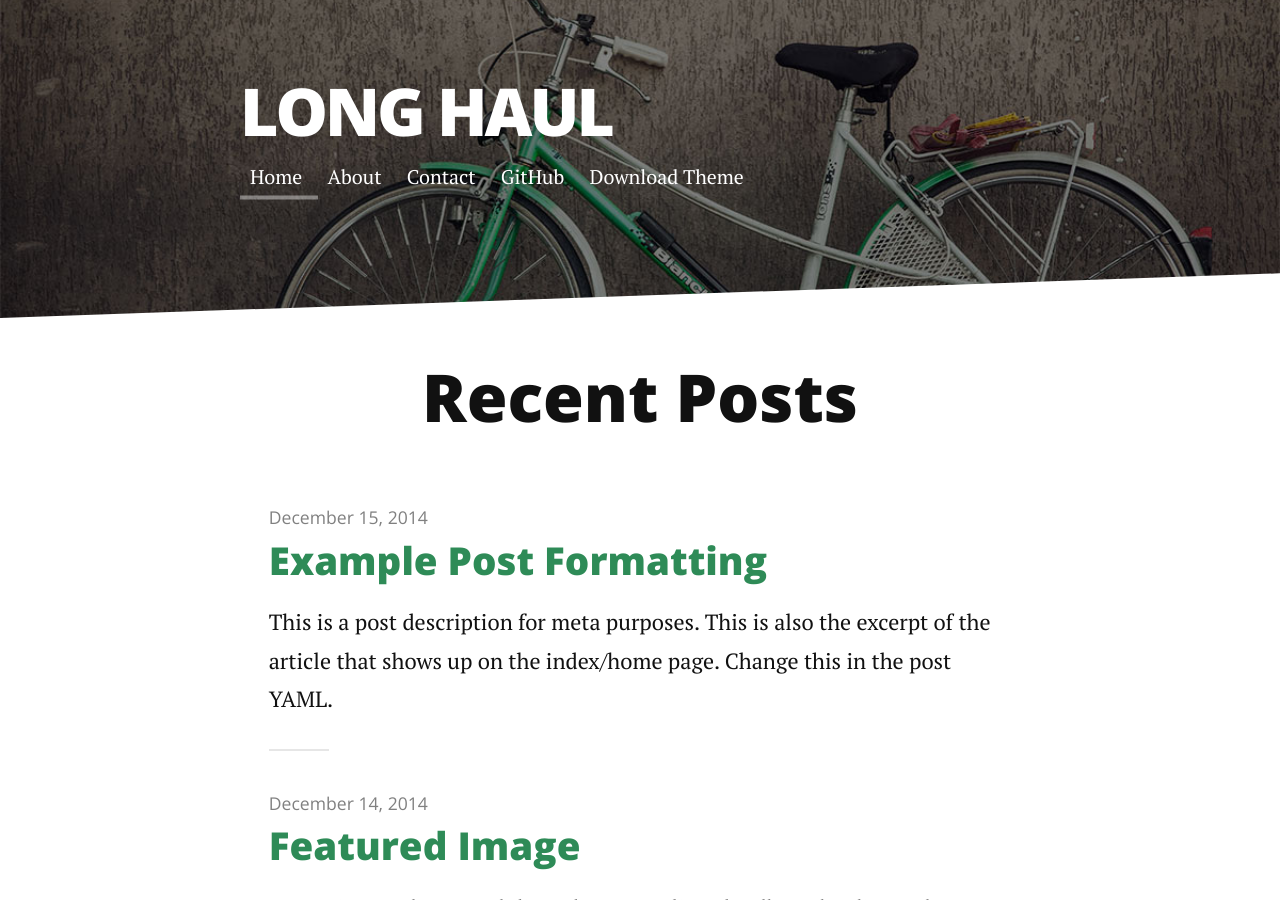
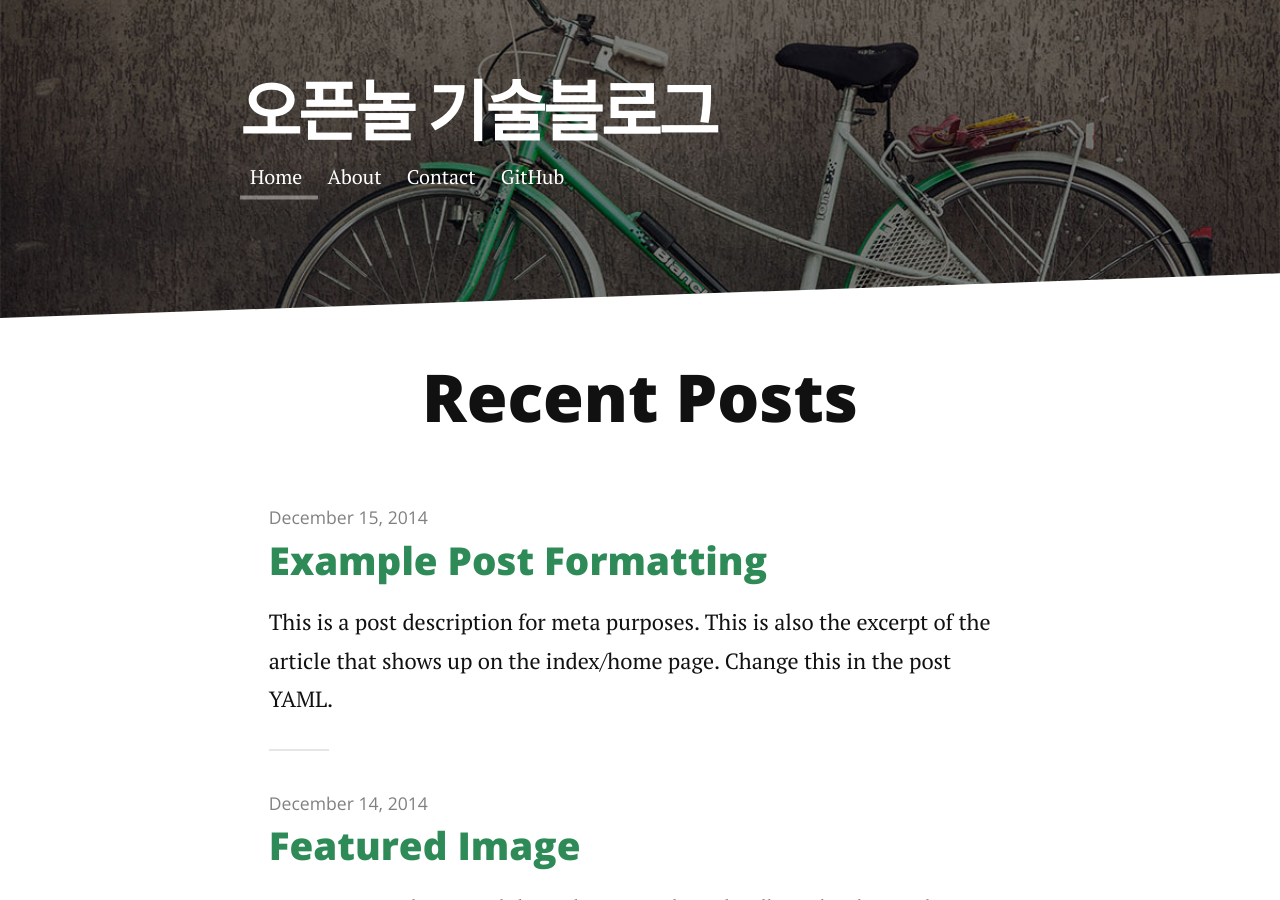
Before and after one commit to openknowl/openknowl.github.io, a Jekyll site: the page built from index.html, in a window 1280 px wide and 900 px high. Built offline with Jekyll 4.4.1, drawn with Linux system fonts in a browser that asks for light colours; nearby versions of some CDN libraries; the list of posts is cut into pages by our own code.

Commit message:
오픈놀 블로그로 워딩 바꾸는 중

```diff
--- a/_config.yml
+++ b/_config.yml
@@ -1,7 +1,7 @@
-title: Long Haul
-description: Long Form Jekyll theme built with SASS / COMPASS / SUSY
+title: 오픈놀 기술블로그
+description: 오픈놀 개발팀의 성장, 기술등을 포스팅한 기술블로그이다.
 
-url: http://brianmaierjr.github.com/long-haul
+url: http://openknowl.github.com/openknowl.github.io
 baseurl: ""
 paginate_path: "blog/page:num/"
 permalink: blog/:title/
@@ -20,9 +20,8 @@ navigation:
    url: /contact
 
 social:
-   github: brianmaierjr
-   twitter: brianmaierjr
-   facebook: brianmaierjr
-   email: brimaidesigns@gmail.com
+   github: openknowl
+   facebook: openknowl
+   email: leeyun1533@gmail.com
 
 google_analytics: "UA-58263416-1"
--- a/_includes/header.html
+++ b/_includes/header.html
@@ -8,8 +8,7 @@
                      <a href="{{ link.url | prepend: site.baseurl }}">{{ link.title }}</a>
                  </li>
                  {% endfor %}
-                 <li> <a href="https://github.com/brianmaierjr/long-haul" target="_blank">GitHub</a></li>
-                 <li><a href="https://github.com/brianmaierjr/long-haul/archive/master.zip">Download Theme</a></li>
+                 <li> <a href="https://github.com/openknowl" target="_blank">GitHub</a></li>
              </ul>
          </nav>
      </div>
```
